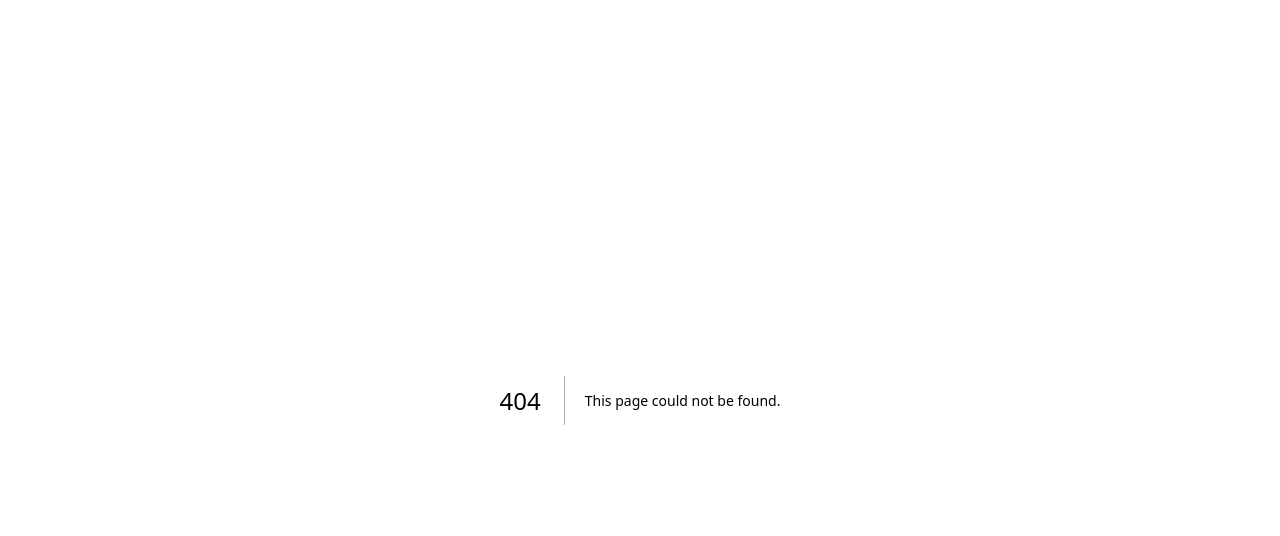
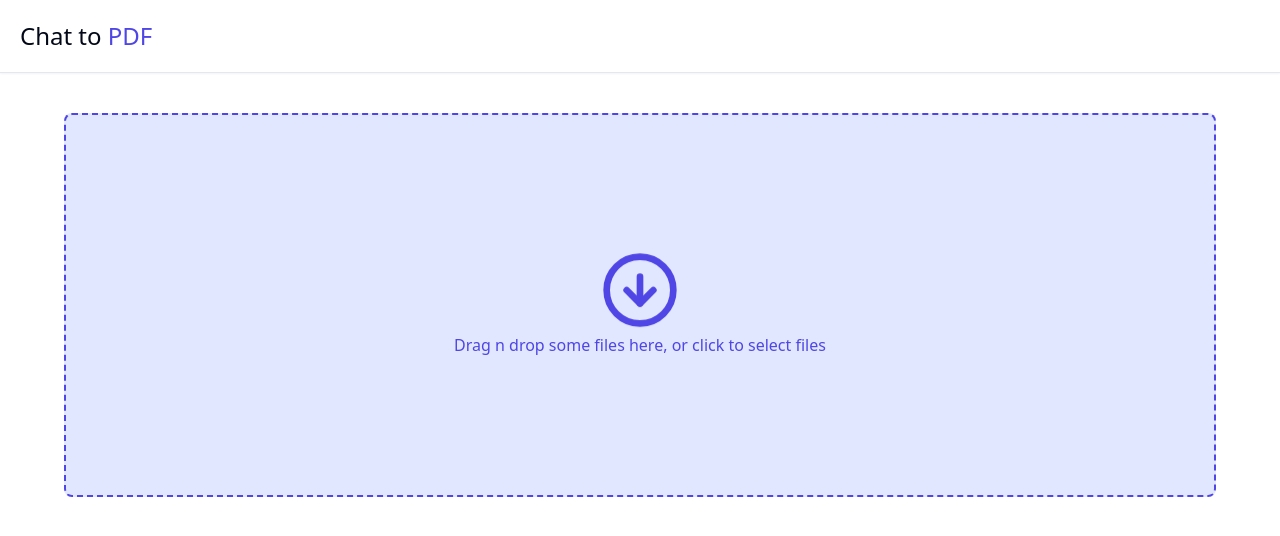
Before and after one commit to nsdumanlife/chat-with-pdf, a Next.js app: page /dashboard/upload in a window 1280 px wide. Before the commit this address had no page. Shown: the top 536 px of the page. Built offline with nearby package versions, Linux system fonts and the light colour scheme; no server answers.

Commit message:
Create file uploade component

```diff
--- /dev/null
+++ b/app/dashboard/upload/page.tsx
@@ -0,0 +1,10 @@
+import FileUploader from '@/components/FileUploader'
+
+function UploadPage() {
+  return (
+    <div>
+      <FileUploader />
+    </div>
+  )
+}
+export default UploadPage
--- /dev/null
+++ b/components/FileUploader.tsx
@@ -0,0 +1,44 @@
+'use client'
+import { CircleArrowDown, RocketIcon } from 'lucide-react'
+import { useCallback } from 'react'
+import { useDropzone } from 'react-dropzone'
+
+function FileUploader() {
+  const onDrop = useCallback((acceptedFiles: File[]) => {
+    // Do something with the files
+    console.log(acceptedFiles)
+  }, [])
+  const { getRootProps, getInputProps, isDragActive, isFocused, isDragAccept } =
+    useDropzone({
+      onDrop,
+    })
+
+  return (
+    <div className='flex flex-col gap-4 items-center max-w-7xl mx-auto'>
+      {/* loading... */}
+      <div
+        {...getRootProps()}
+        className={`p-10 border-2 border-dashed mt-10 w-[90%] border-indigo-600 text-indigo-600 rounded-lg h-96 flex items-center justify-center ${
+          isFocused || isDragAccept ? 'bg-indigo-300' : 'bg-indigo-100'
+        }`}
+      >
+        <input {...getInputProps()} />
+
+        <div className='flex flex-col items-center justify-center'>
+          {isDragActive ? (
+            <>
+              <RocketIcon className='h-20 w-20 animate-ping' />
+              <p>Drop the files here ...</p>
+            </>
+          ) : (
+            <>
+              <CircleArrowDown className='h-20 w-20 animate-bounce' />
+              <p>Drag n drop some files here, or click to select files</p>
+            </>
+          )}
+        </div>
+      </div>
+    </div>
+  )
+}
+export default FileUploader
```
